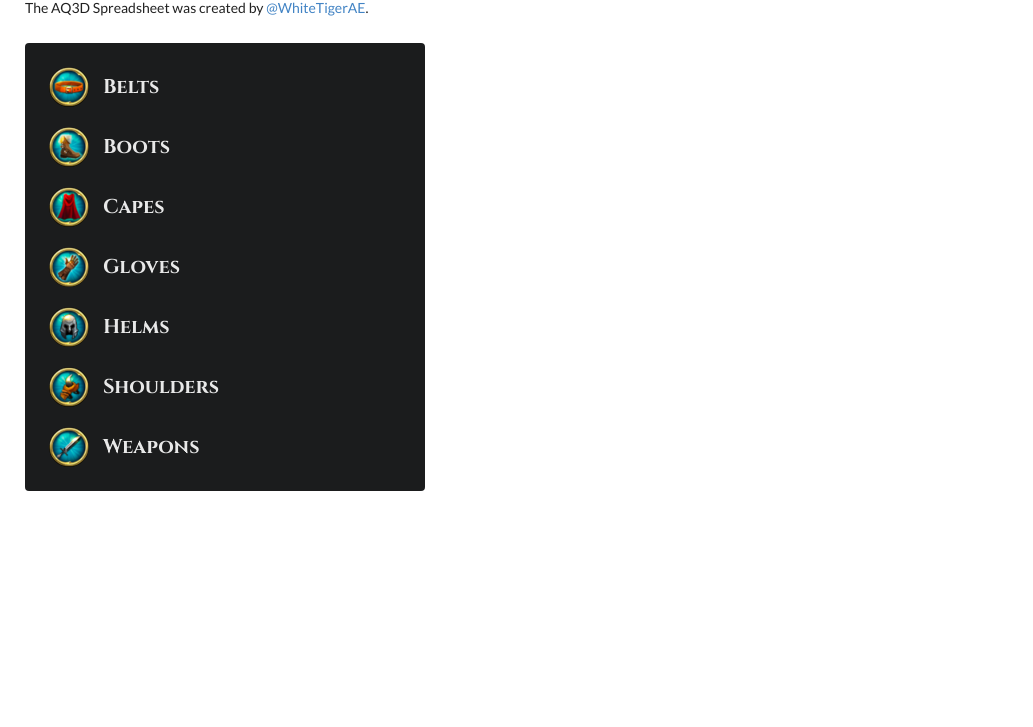
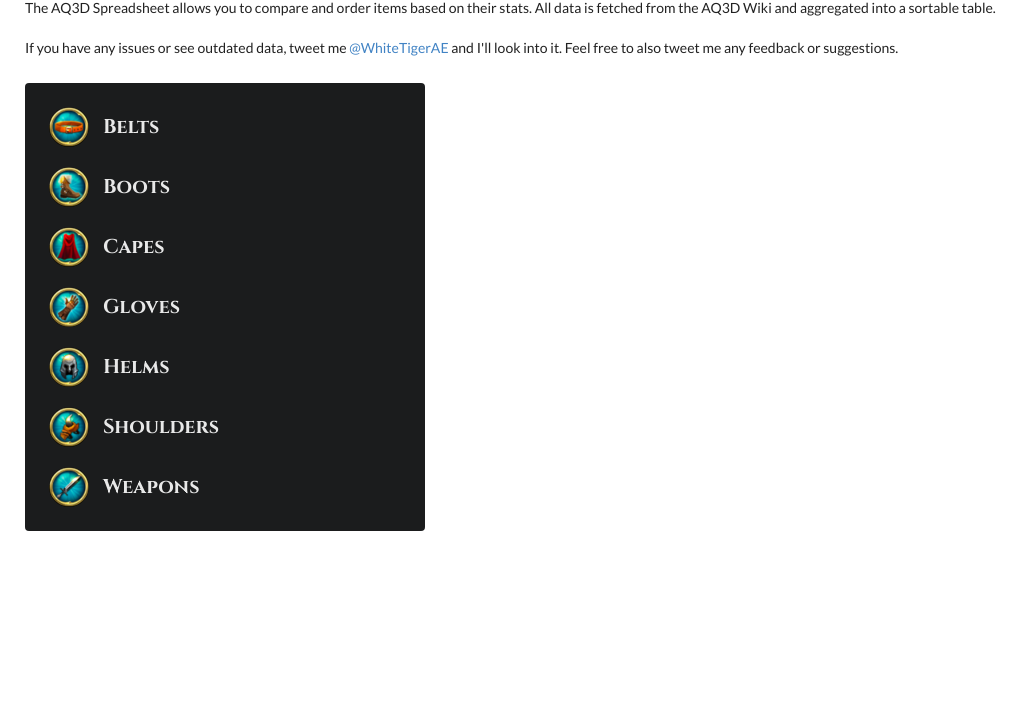
Before and after one commit to WhiteTigerAE/aq3dspreadsheet, a plain HTML site: page index.html in a window 1280 px wide. Shown: the part 73-800 px from the top of the page, without its empty margins (0-1033 px from the left). Drawn offline with Linux system fonts and the light colour scheme.

Commit message:
Updated main page message

```diff
--- a/index.html
+++ b/index.html
@@ -23,7 +23,8 @@
 <body>
 <div style="padding: 25px;">
     <h1 class="ui header" style="font-family: 'Cinzel', Lato, 'Helvetica Neue', Arial, Helvetica, sans-serif; font-weight: bold">AQ3D Spreadsheet</h1>
-    <p>The AQ3D Spreadsheet was created by <a href="https://twitter.com/WhiteTigerAE">@WhiteTigerAE</a>.</p>
+    <p>The AQ3D Spreadsheet allows you to compare and order items based on their stats. All data is fetched from the AQ3D Wiki and aggregated into a sortable table.<br><br>
+        If you have any issues or see outdated data, tweet me <a href="https://twitter.com/WhiteTigerAE">@WhiteTigerAE</a> and I'll look into it. Feel free to also tweet me any feedback or suggestions.</p>
     <div class="ui inverted segment" style="max-width: 400px; margin-top: 25px;">
         <div class="ui inverted huge middle aligned selection list">
             <a class="item" href="belts">
```
